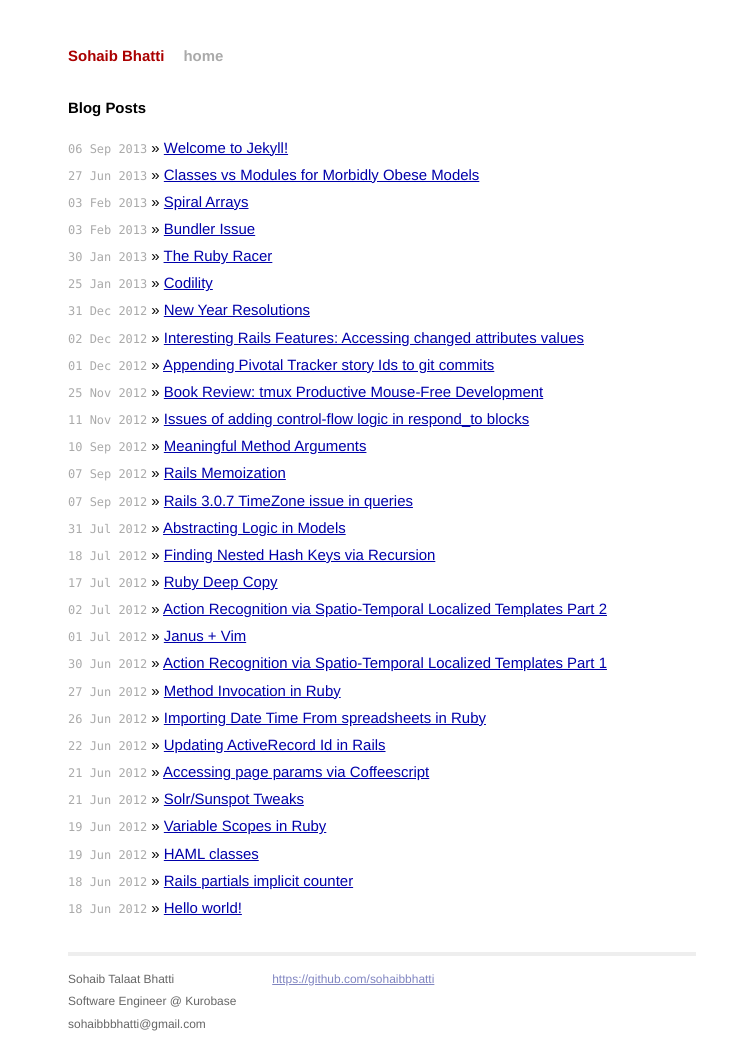
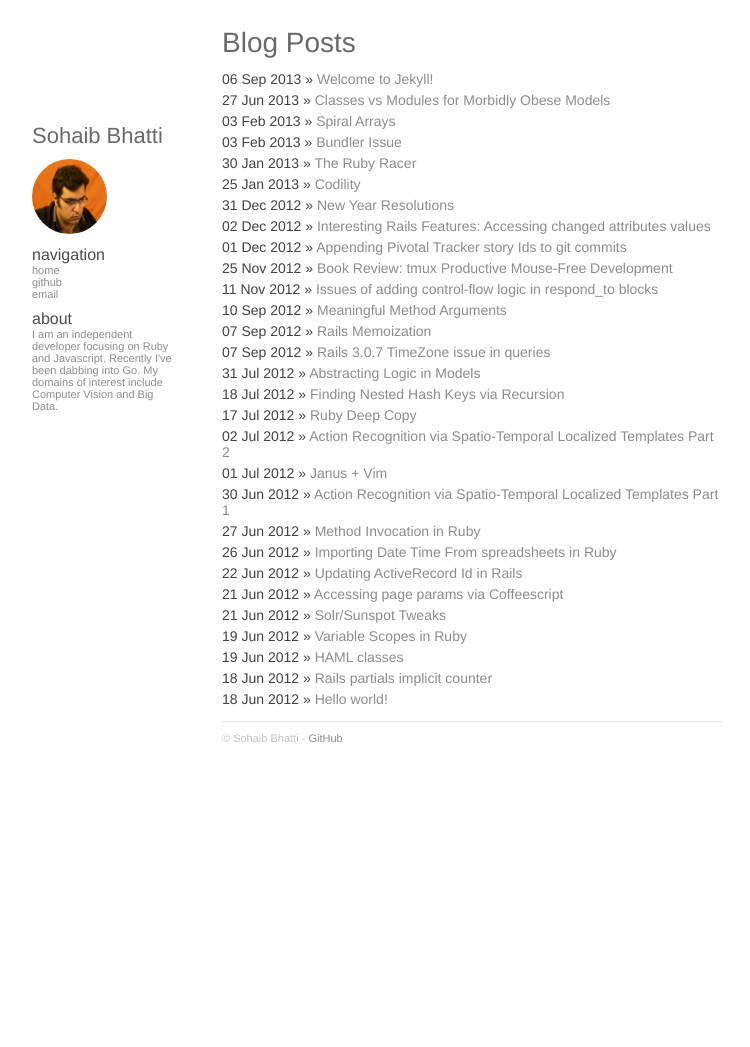
Before and after one commit to sohaibbhatti/sohaibbhatti.com, a Jekyll site: the page built from index.html, in a window 1280 px wide. Shown: the whole page, without its empty margins (258-1008 px from the left). Built offline with Jekyll 4.4.1, drawn with Linux system fonts in a browser that asks for light colours; Markdown is read by kramdown in place of the engine named in the settings; after the commit the page ends 900 px from its top, so only the background shows below that.

Commit message:
update styling

```diff
--- a/_config.yml
+++ b/_config.yml
@@ -1,3 +1,10 @@
 name: Sohaib Bhatti
 markdown: redcarpet
 pygments: true
+github: www.github.com/sohaibbhatti
+about: I am an independent developer focusing on Ruby and Javascript. Recently I've been dabbing into Go. My domains of interest include Computer Vision and Big Data.
+urls:
+    - text: github
+      url: https://github.com/sohaibbhatti
+    - text: email
+      url: mailto:sohaibbbhatti@gmail.com
--- a/_layouts/default.html
+++ b/_layouts/default.html
@@ -3,7 +3,7 @@
     <head>
         <meta charset="utf-8">
         <meta http-equiv="X-UA-Compatible" content="IE=edge,chrome=1">
-        <title>{{ page.title }}</title>
+		<title>{% if page.title %} {{ page.title }} {% else %} {{ site.name }} {% endif %}</title>
         <meta name="viewport" content="width=device-width">
 
         <!-- syntax highlighting CSS -->
@@ -15,33 +15,39 @@
     </head>
     <body>
 
-        <div class="container">
-          <div class="site">
-            <div class="header">
-              <h1 class="title"><a href="/">{{ site.name }}</a></h1>
-              <a class="extra" href="/">home</a>
-            </div>
+		<div id="container">
 
-                {{ content }}
+			<div class="left">
+				<h1>{{ site.name }}</h1>
+				<img id="about" src="/img/logo.jpg" height="75px" width="75px" /><br />
 
-            <div class="footer">
-              <div class="contact">
-                <p>
-                  Sohaib Talaat Bhatti<br />
-                  Software Engineer @ Kurobase<br />
-                  sohaibbbhatti@gmail.com
-                </p>
-              </div>
-              <div class="contact">
-                <p>
-                  <a
-                    href="http://github.com/sohaibbhatti/">https://github.com/sohaibbhatti</a><br />
-                  <!--<a href="http://twitter.com/yourusername/">twitter.com/yourusername</a><br />-->
-                </p>
-              </div>
-            </div>
-          </div>
-        </div> <!-- /container -->
+				<strong>navigation</strong><br />
+				<a href="/">home</a> <br />
+				{% for i in site.urls %}
+					<a class="about" href="{{ i.url }}">{{ i.text }}</a><br />
+				{% endfor %}
+
+				{% if site.about %}
+				<div id="about">
+					<strong>about</strong><br />
+					{{ site.about }}
+				</div>
+				{% endif %}
+			</div>
+
+			<div class="right">
+
+				{{ content }}
+
+				<footer>
+					&copy; {{ site.name }}
+					{% if site.github %}
+						- <a href="{{ site.github }}">{{ site.github }}</a>
+					{% endif %}
+				</footer>
+			</div>
+
+		</div>
 
     </body>
 </html>
--- a/css/main.css
+++ b/css/main.css
@@ -1,165 +1,159 @@
-/*****************************************************************************/
-/*
-/* Common
-/*
-/*****************************************************************************/
-
-/* Global Reset */
-* {
-  margin: 0;
-  padding: 0;
+/**
+ * //////////////
+ * Master styling
+ * //////////////
+ */
+body {
+    font-family: 'Helvetica Neue', Helvetica, Arial, sans-serif;
+    font-size: 14px;
+    color: #424242;
 }
 
-html, body { height: 100%; }
-
-body {
-  background-color: #FFF;
-  font: 13.34px Helvetica, Arial, sans-serif;
-  font-size: small;
-  text-align: center;
+/**
+ * //////////////////////////
+ * Font and link declarations
+ * //////////////////////////
+ */
+span.time {
+    color: #ADADAD;
+    margin-bottom: 5px;
+    font-size: 11px;
 }
 
-h1, h2, h3, h4, h5, h6 {
-  font-size: 100%; }
-
-h1 { margin-bottom: 1em; }
-p { margin: 1em 0; }
-
-a         { color: #00a; }
-a:hover   { color: #000; }
-a:visited { color: #a0a; }
-
-/*****************************************************************************/
-/*
-/* Home
-/*
-/*****************************************************************************/
-ul.posts {
-  list-style-type: none;
-  margin-bottom: 2em;
+h1 {
+    font-weight: normal;
+    color: #696969;
+    margin-bottom: 10px;
 }
 
-ul.posts li {
-  line-height: 1.75em;
+h2 {
+    font-weight: normal;
+    margin-bottom: 5px;
+    color: #666666;
+    border-bottom: 1px solid #E6E6E6;
 }
 
-ul.posts span {
-  color: #aaa;
-  font-family: Monaco, "Courier New", monospace;
-  font-size: 80%;
+h3 {
+    font-weight: normal;
+    margin-bottom: 5px;
+    color: #666666;
+    text-decoration: underline;
 }
 
-/*****************************************************************************/
-/*
-/* Site
-/*
-/*****************************************************************************/
-
-.site {
-  font-size: 115%;
-  text-align: justify;
-  width: 42em;
-  margin: 3em auto 2em;
-  line-height: 1.5em;
+a, a:link, a:active {
+    text-decoration: none;
+    color: #8C8C8C;
 }
 
-.site .header a {
-  font-weight: bold;
-  text-decoration: none;
+a:hover {
+    color: #B3B3B3;
+    text-decoration: underline;
 }
 
-.site .header h1.title {
-  display: inline-block;
-  margin-bottom: 2em;
+/**
+ * /////////////////
+ * Container element
+ * /////////////////
+ */
+div#container {
+    width: 700px;
+    margin: auto;
 }
 
-.site .header h1.title a {
-  color: #a00;
+/**
+ * //////////////////////////////////
+ * Right aka content column formatting
+ * //////////////////////////////////
+ */
+div.right {
+    width: 500px;
+    float: left;
 }
 
-.site .header h1.title a:hover {
-  color: #000;
+div.content {
+    border-top: 1px solid #E6E6E6;
+    margin-top: 5px;
+    padding-top: 5px;
 }
 
-.site .header a.extra {
-  color: #aaa;
-  margin-left: 1em;
+div.content pre {
+    background: #333333;
+    padding: 5px;
+    color: #FFF;
+    overflow-x: auto;
+    font-family: Menlo, Monaco, Consolas, 'Courier New', monospace;
+    font-size: 12px;
 }
 
-.site .header a.extra:hover {
-  color: #000;
+div.content .highlight {
+	background: #333333;
 }
 
-.site .meta {
-  color: #aaa;
+footer {
+    border-top: 1px solid #E6E6E6;
+    width: 100%;
+    height: 10px;
+    margin-top: 10px;
+    padding-top: 10px;
+    color: #C2C2C2;
+    font-size: 11px;
+    bottom: 0;
+    padding-bottom: 10px;
 }
 
-.site .footer {
-  font-size: 80%;
-  color: #666;
-  border-top: 4px solid #eee;
-  margin-top: 2em;
-  overflow: hidden;
+footer div#github {
+	text-align: right;
 }
 
-.site .footer .contact {
-  float: left;
-  margin-right: 3em;
+div.right h1 {
+	margin-bottom: -2px;
 }
 
-.site .footer .contact a {
-  color: #8085C1;
+div.right ul {
+	list-style: none;
+	margin-left: 0;
+	padding: 0;
 }
 
-.site .footer .rss {
-  margin-top: 1.1em;
-  margin-right: -.2em;
-  float: right;
+div.right ul li {
+	margin-top: 5px;
+	margin-left: 0;
+	padding: 0;
 }
 
-.site .footer .rss img {
-  border: 0;
+div.right .post ul {
+	list-style: square;
+	margin-left: 15px;
 }
 
-/*****************************************************************************/
-/*
-/* Posts
-/*
-/*****************************************************************************/
-
-/* standard */
-.post pre {
-  border: 1px solid #ddd;
-  background-color: #eef;
-  padding: 0 .4em;
+/**
+ * ///////////////////////////////////
+ * Left column aka nav bar formatting
+ * ///////////////////////////////////
+ */
+div.left {
+        width: 150px;
+        margin-right: 40px;
+        margin-top: 100px;
+        float: left;
+        font-size: 11px;
+        color: #666;
 }
 
-.post ul, .post ol {
-  margin-left: 1.35em;
+div.left strong {
+        font-size: 16px;
+        color: #4A4A4A;
+        font-weight: normal;
 }
 
-.post code {
-  border: 1px solid #ddd;
-  background-color: #eef;
-  padding: 0 .2em;
+div.left div#about {
+        margin-top: 10px;
+		color: #8C8C8C;
 }
 
-.post pre code {
-  border: none;
+div.left img#about {
+    -webkit-border-radius: 150px;
+    margin-bottom: 10px;
+    margin-left: auto;
+    margin-right: auto;
 }
-
-/* terminal */
-.post pre.terminal {
-  border: 1px solid #000;
-  background-color: #333;
-  color: #FFF;
-}
-
-.post pre.terminal code {
-  background-color: #333;
-}
-
-/*Horizontal scroll for overflowing code blocks*/
-.post .highlight {
-  overflow-wrap: break-word;
-}
--- a/css/syntax.css
+++ b/css/syntax.css
@@ -1,60 +1,59 @@
-.highlight  { background: #ffffff; }
-.highlight .c { color: #999988; font-style: italic } /* Comment */
-.highlight .err { color: #a61717; background-color: #e3d2d2 } /* Error */
-.highlight .k { font-weight: bold } /* Keyword */
-.highlight .o { font-weight: bold } /* Operator */
-.highlight .cm { color: #999988; font-style: italic } /* Comment.Multiline */
-.highlight .cp { color: #999999; font-weight: bold } /* Comment.Preproc */
-.highlight .c1 { color: #999988; font-style: italic } /* Comment.Single */
-.highlight .cs { color: #999999; font-weight: bold; font-style: italic } /* Comment.Special */
-.highlight .gd { color: #000000; background-color: #ffdddd } /* Generic.Deleted */
-.highlight .gd .x { color: #000000; background-color: #ffaaaa } /* Generic.Deleted.Specific */
+.highlight .hll { background-color: #49483e }
+.highlight .c { color: #75715e } /* Comment */
+.highlight .err { color: #960050; background-color: #1e0010 } /* Error */
+.highlight .k { color: #66d9ef } /* Keyword */
+.highlight .l { color: #ae81ff } /* Literal */
+.highlight .n { color: #f8f8f2 } /* Name */
+.highlight .o { color: #f92672 } /* Operator */
+.highlight .p { color: #f8f8f2 } /* Punctuation */
+.highlight .cm { color: #75715e } /* Comment.Multiline */
+.highlight .cp { color: #75715e } /* Comment.Preproc */
+.highlight .c1 { color: #75715e } /* Comment.Single */
+.highlight .cs { color: #75715e } /* Comment.Special */
 .highlight .ge { font-style: italic } /* Generic.Emph */
-.highlight .gr { color: #aa0000 } /* Generic.Error */
-.highlight .gh { color: #999999 } /* Generic.Heading */
-.highlight .gi { color: #000000; background-color: #ddffdd } /* Generic.Inserted */
-.highlight .gi .x { color: #000000; background-color: #aaffaa } /* Generic.Inserted.Specific */
-.highlight .go { color: #888888 } /* Generic.Output */
-.highlight .gp { color: #555555 } /* Generic.Prompt */
 .highlight .gs { font-weight: bold } /* Generic.Strong */
-.highlight .gu { color: #aaaaaa } /* Generic.Subheading */
-.highlight .gt { color: #aa0000 } /* Generic.Traceback */
-.highlight .kc { font-weight: bold } /* Keyword.Constant */
-.highlight .kd { font-weight: bold } /* Keyword.Declaration */
-.highlight .kp { font-weight: bold } /* Keyword.Pseudo */
-.highlight .kr { font-weight: bold } /* Keyword.Reserved */
-.highlight .kt { color: #445588; font-weight: bold } /* Keyword.Type */
-.highlight .m { color: #009999 } /* Literal.Number */
-.highlight .s { color: #d14 } /* Literal.String */
-.highlight .na { color: #008080 } /* Name.Attribute */
-.highlight .nb { color: #0086B3 } /* Name.Builtin */
-.highlight .nc { color: #445588; font-weight: bold } /* Name.Class */
-.highlight .no { color: #008080 } /* Name.Constant */
-.highlight .ni { color: #800080 } /* Name.Entity */
-.highlight .ne { color: #990000; font-weight: bold } /* Name.Exception */
-.highlight .nf { color: #990000; font-weight: bold } /* Name.Function */
-.highlight .nn { color: #555555 } /* Name.Namespace */
-.highlight .nt { color: #000080 } /* Name.Tag */
-.highlight .nv { color: #008080 } /* Name.Variable */
-.highlight .ow { font-weight: bold } /* Operator.Word */
-.highlight .w { color: #bbbbbb } /* Text.Whitespace */
-.highlight .mf { color: #009999 } /* Literal.Number.Float */
-.highlight .mh { color: #009999 } /* Literal.Number.Hex */
-.highlight .mi { color: #009999 } /* Literal.Number.Integer */
-.highlight .mo { color: #009999 } /* Literal.Number.Oct */
-.highlight .sb { color: #d14 } /* Literal.String.Backtick */
-.highlight .sc { color: #d14 } /* Literal.String.Char */
-.highlight .sd { color: #d14 } /* Literal.String.Doc */
-.highlight .s2 { color: #d14 } /* Literal.String.Double */
-.highlight .se { color: #d14 } /* Literal.String.Escape */
-.highlight .sh { color: #d14 } /* Literal.String.Heredoc */
-.highlight .si { color: #d14 } /* Literal.String.Interpol */
-.highlight .sx { color: #d14 } /* Literal.String.Other */
-.highlight .sr { color: #009926 } /* Literal.String.Regex */
-.highlight .s1 { color: #d14 } /* Literal.String.Single */
-.highlight .ss { color: #990073 } /* Literal.String.Symbol */
-.highlight .bp { color: #999999 } /* Name.Builtin.Pseudo */
-.highlight .vc { color: #008080 } /* Name.Variable.Class */
-.highlight .vg { color: #008080 } /* Name.Variable.Global */
-.highlight .vi { color: #008080 } /* Name.Variable.Instance */
-.highlight .il { color: #009999 } /* Literal.Number.Integer.Long */
+.highlight .kc { color: #66d9ef } /* Keyword.Constant */
+.highlight .kd { color: #66d9ef } /* Keyword.Declaration */
+.highlight .kn { color: #f92672 } /* Keyword.Namespace */
+.highlight .kp { color: #66d9ef } /* Keyword.Pseudo */
+.highlight .kr { color: #66d9ef } /* Keyword.Reserved */
+.highlight .kt { color: #66d9ef } /* Keyword.Type */
+.highlight .ld { color: #e6db74 } /* Literal.Date */
+.highlight .m { color: #ae81ff } /* Literal.Number */
+.highlight .s { color: #e6db74 } /* Literal.String */
+.highlight .na { color: #a6e22e } /* Name.Attribute */
+.highlight .nb { color: #f8f8f2 } /* Name.Builtin */
+.highlight .nc { color: #a6e22e } /* Name.Class */
+.highlight .no { color: #66d9ef } /* Name.Constant */
+.highlight .nd { color: #a6e22e } /* Name.Decorator */
+.highlight .ni { color: #f8f8f2 } /* Name.Entity */
+.highlight .ne { color: #a6e22e } /* Name.Exception */
+.highlight .nf { color: #a6e22e } /* Name.Function */
+.highlight .nl { color: #f8f8f2 } /* Name.Label */
+.highlight .nn { color: #f8f8f2 } /* Name.Namespace */
+.highlight .nx { color: #a6e22e } /* Name.Other */
+.highlight .py { color: #f8f8f2 } /* Name.Property */
+.highlight .nt { color: #f92672 } /* Name.Tag */
+.highlight .nv { color: #f8f8f2 } /* Name.Variable */
+.highlight .ow { color: #f92672 } /* Operator.Word */
+.highlight .w { color: #f8f8f2 } /* Text.Whitespace */
+.highlight .mf { color: #ae81ff } /* Literal.Number.Float */
+.highlight .mh { color: #ae81ff } /* Literal.Number.Hex */
+.highlight .mi { color: #ae81ff } /* Literal.Number.Integer */
+.highlight .mo { color: #ae81ff } /* Literal.Number.Oct */
+.highlight .sb { color: #e6db74 } /* Literal.String.Backtick */
+.highlight .sc { color: #e6db74 } /* Literal.String.Char */
+.highlight .sd { color: #e6db74 } /* Literal.String.Doc */
+.highlight .s2 { color: #e6db74 } /* Literal.String.Double */
+.highlight .se { color: #ae81ff } /* Literal.String.Escape */
+.highlight .sh { color: #e6db74 } /* Literal.String.Heredoc */
+.highlight .si { color: #e6db74 } /* Literal.String.Interpol */
+.highlight .sx { color: #e6db74 } /* Literal.String.Other */
+.highlight .sr { color: #e6db74 } /* Literal.String.Regex */
+.highlight .s1 { color: #e6db74 } /* Literal.String.Single */
+.highlight .ss { color: #e6db74 } /* Literal.String.Symbol */
+.highlight .bp { color: #f8f8f2 } /* Name.Builtin.Pseudo */
+.highlight .vc { color: #f8f8f2 } /* Name.Variable.Class */
+.highlight .vg { color: #f8f8f2 } /* Name.Variable.Global */
+.highlight .vi { color: #f8f8f2 } /* Name.Variable.Instance */
+.highlight .il { color: #ae81ff } /* Literal.Number.Integer.Long */
```
Also changed, not shown: _layouts/post.html (+4 -4 lines), img/logo-backup.jpg (added), img/logo.jpg (added).
